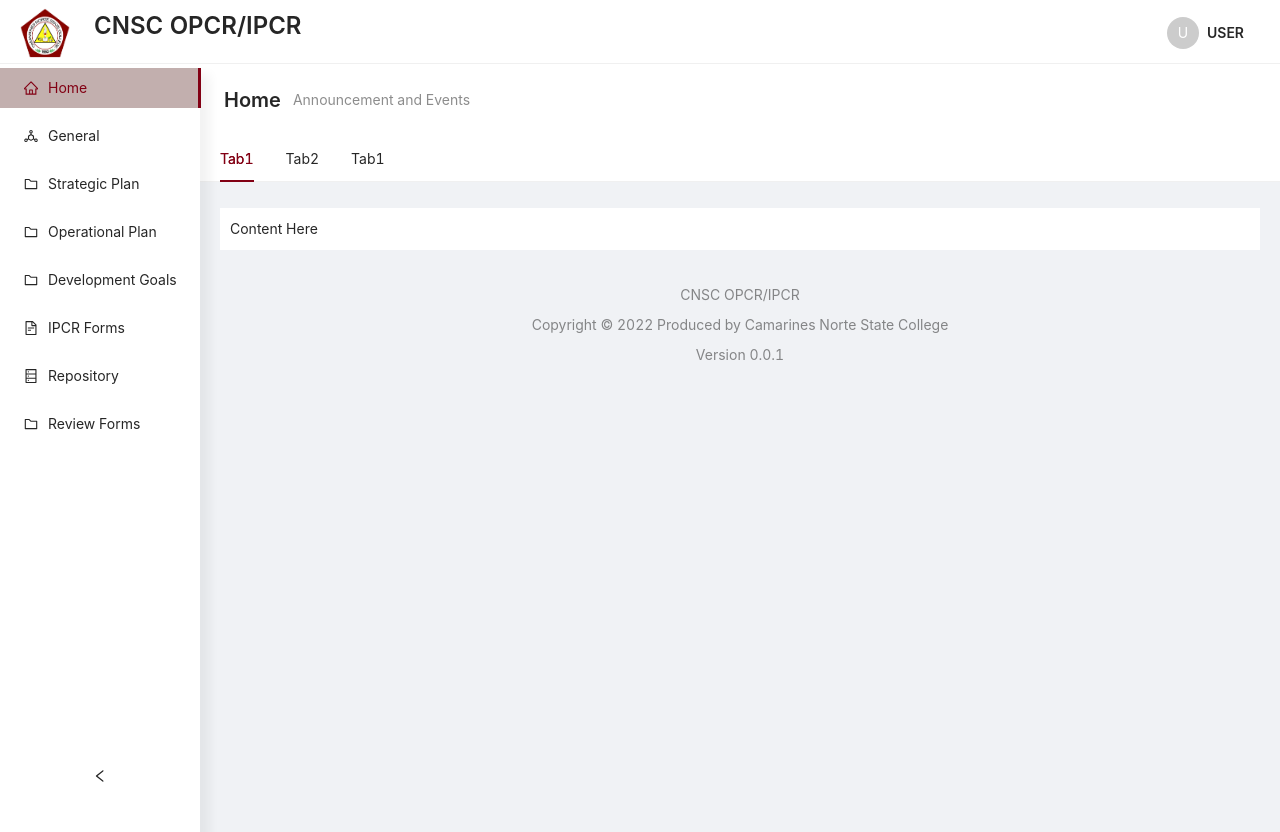
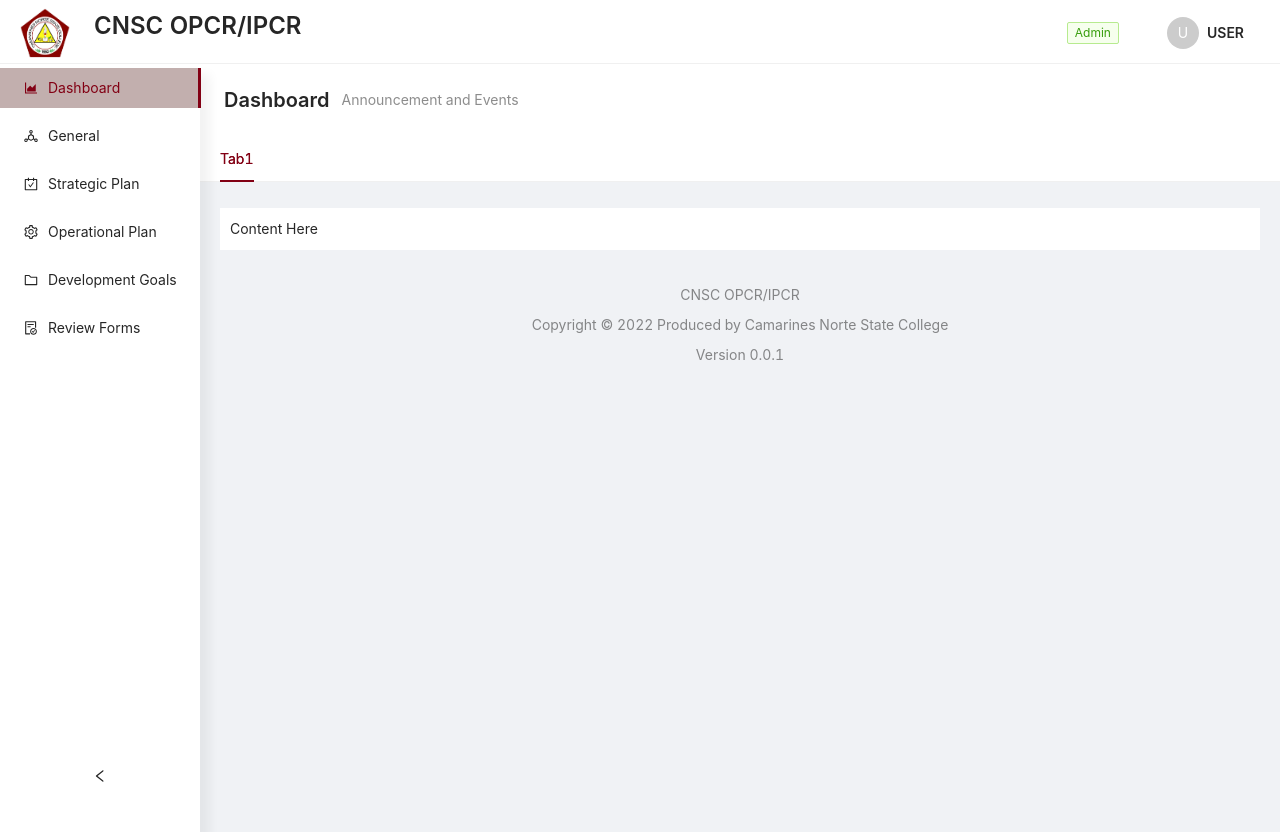
Before and after one commit to qsxFree/opcr-ipcr-frontend, a React (Create React App) app: page /home in a window 1280 px wide. Built offline with nearby package versions, Linux system fonts and the light colour scheme.

Commit message:
Added and changed Pages

```diff
--- a/src/data/static/navigation.js
+++ b/src/data/static/navigation.js
@@ -5,15 +5,21 @@ import {
   FileTextOutlined,
   FolderOutlined,
   DeploymentUnitOutlined,
+  AreaChartOutlined,
+  CarryOutOutlined,
+  FileOutlined,
+  FileDoneOutlined,
+  SettingOutlined,
+
 } from "@ant-design/icons/lib/icons";
 
 const navigations = [
   {
     id: 1,
     uKey: "home", //unique readable key
-    name: "Home",
+    name: "Dashboard",
     basePath: "/home",
-    icon: <HomeOutlined />,
+    icon: <AreaChartOutlined />,
   },
   {
     id: 10,
@@ -28,14 +34,14 @@ const navigations = [
     uKey: "strategicPlan", //unique readable key
     name: "Strategic Plan",
     basePath: "/strategicplan",
-    icon: <FolderOutlined />,
+    icon: <CarryOutOutlined />,
   },
   {
     id: 3,
     uKey: "operationalPlan", //unique readable key
     name: "Operational Plan",
     basePath: "/operationalplan",
-    icon: <FolderOutlined />,
+    icon: <SettingOutlined />,
   },
   {
     id: 4,
@@ -82,27 +88,27 @@ const navigations = [
   //   basePath: "/createipcr",
   //   icon: <FileAddOutlined />,
   // },
-  {
-    id: 6,
-    uKey: "ipcrForms", //unique readable key
-    name: "IPCR Forms",
-    basePath: "/ipcrforms",
-    icon: <FileTextOutlined />,
-  },
-  {
-    id: 7,
-    uKey: "Repository", //unique readable key
-    name: "Repository",
-    basePath: "/repository",
-    icon: <DatabaseOutlined />,
-  },
+  // {
+  //   id: 6,
+  //   uKey: "ipcrForms", //unique readable key
+  //   name: "IPCR Forms",
+  //   basePath: "/ipcrforms",
+  //   icon: <FileTextOutlined />,
+  // },
+  // {
+  //   id: 7,
+  //   uKey: "Repository", //unique readable key
+  //   name: "Repository",
+  //   basePath: "/repository",
+  //   icon: <DatabaseOutlined />,
+  // },
 
   {
     id: 9,
     uKey: "reviewForms", //unique readable key
     name: "Review Forms",
     basePath: "/reviewform",
-    icon: <FolderOutlined />,
+    icon: <FileDoneOutlined /> ,
   },
 
   //Add more navigations here
--- a/src/ui/component/avatar/CustomAvatar.jsx
+++ b/src/ui/component/avatar/CustomAvatar.jsx
@@ -12,6 +12,7 @@ const avatarMenu = (
 
 const CustomAvatar = () => {
   return (
+
     <Dropdown
       arrow
       placement="bottomCenter"
--- a/src/ui/component/header/CustomHeader.jsx
+++ b/src/ui/component/header/CustomHeader.jsx
@@ -1,10 +1,11 @@
-import { Affix, Layout, Row, Space, Typography } from "antd";
+import { Affix, Layout, Row, Space, Typography,Tag } from "antd";
 import React from "react";
 import Logo from "../logo/Logo";
 import APP_CONFIG from "../../../data/static/config";
 import CustomAvatar from "../avatar/CustomAvatar";
 
 const CustomHeader = () => {
+
   return (
     <Affix offsetTop={0}>
       <Layout.Header>
@@ -17,6 +18,7 @@ const CustomHeader = () => {
           </Space>
 
           <Space size="large">
+            <Tag color ="green">Admin</Tag>
             <CustomAvatar />
           </Space>
         </Row>
--- a/src/ui/page/general/EmployeePage.jsx
+++ b/src/ui/page/general/EmployeePage.jsx
@@ -11,6 +11,12 @@ import { SelectedDataProvider } from "../../../service/context/SelectedDataConte
 import useTableCommons from "../../../service/hooks/useTableCommons";
 import { useQuery } from "react-query";
 
+const dataSource =[{
+  key: "datasource1",
+ account: "aas",
+ role: "krezyl"
+},
+]
 const column = [
   // {
   //   title: "Username",
@@ -40,12 +46,22 @@ const column = [
       return data.code;
     },
   },
+
+  {
+    title: "Account",
+    dataIndex: "_account",
+    key: "account",
+
+     render: (data, row) => {
+      return <Button record={data}> <PlusOutlined /> Create Account</Button>
+    },
+  },
   {
     title: "Actions",
     fixed: "right",
     width: 100,
     render: (data, record) => {
-      return <TableActions record={record} hasDelete />;
+      return <TableActions record={record} hasDelete/>;
     },
   },
 ];
--- a/src/ui/page/general/RolePage.jsx
+++ b/src/ui/page/general/RolePage.jsx
@@ -17,6 +17,13 @@ const column = [
     dataIndex: "role",
     key: "role",
   },
+
+    {
+      title: "Office",
+      dataIndex: "office",
+      key: "office",
+
+    },
   {
     title: "Actions",
     fixed: "right",
--- a/src/ui/page/home/HomePage.jsx
+++ b/src/ui/page/home/HomePage.jsx
@@ -11,7 +11,7 @@ const HomePage = () => {
 
   return (
     <>
-      <PageHeader title="Home" subTitle="Announcement and Events" />
+      <PageHeader title="Dashboard" subTitle="Announcement and Events" />
       <ContentTab
         content={[
           {
@@ -20,16 +20,6 @@ const HomePage = () => {
             content: <div className="base-container">Content Here</div>,
           },
 
-          {
-            title: "Tab2",
-            key: "tab3",
-            content: <div className="base-container">Content Here</div>,
-          },
-          {
-            title: "Tab1",
-            key: "tab4",
-            content: <div className="base-container">Content Here</div>,
-          },
         ]}/>
     </>
   );
--- a/src/ui/route/GlobalRoute.jsx
+++ b/src/ui/route/GlobalRoute.jsx
@@ -38,9 +38,9 @@ const GlobalRoute = () => {
 
             <Route path="createopcr" element={<CreateOpcrPage />} />
 
-            <Route path="ipcrforms" element={<IPCRFormsPage />} />
+            {/* <Route path="ipcrforms" element={<IPCRFormsPage />} /> */}
 
-            <Route path="repository" element={<RepositoryPage />} />
+            {/* <Route path="repository" element={<RepositoryPage />} /> */}
 
             <Route path="createipcr" element={<IpcrCreatePage />} />
 
```
